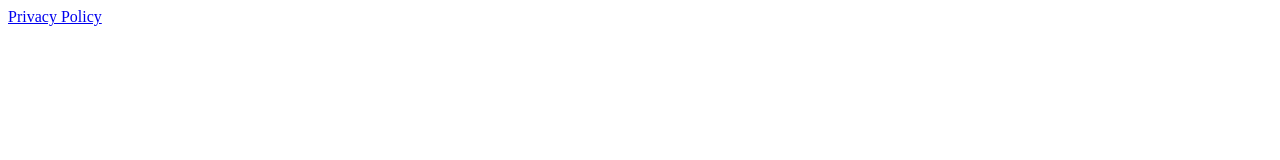
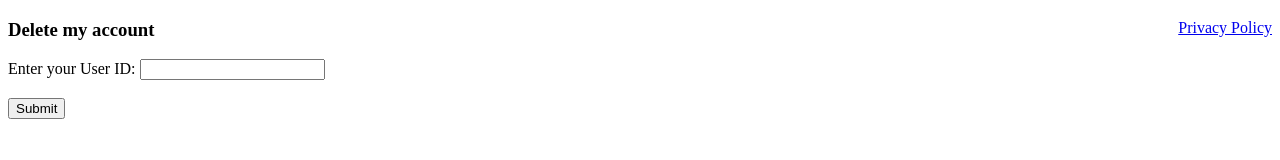
Before and after one commit to AdityaAg-a/EaseTechBridge, a plain HTML site: page index.html in a window 1280 px wide. Drawn offline with Linux system fonts and the light colour scheme.

Commit message:
added delete option

```diff
--- a/index.html
+++ b/index.html
@@ -5,7 +5,15 @@
     <meta name="viewport" content="width=device-width, initial-scale=1.0">
     <title>EaseTechBridge</title>
 </head>
-<body>
-    <a href="/poilicy.html">Privacy Policy</a>
+<body >
+    <a href="/poilicy.html" style="float: right;">Privacy Policy</a>
+
+    <h3 style="justify-content:center;margin-left:auto;">Delete my account</h3>
+    <label for="fname">Enter your User ID:</label>
+    <input type="text" id="fname" name="fname"><br><br>
+    <button alt="btnsbmt" id="submit">Submit</button>
+
+
+
 </body>
 </html>
```
